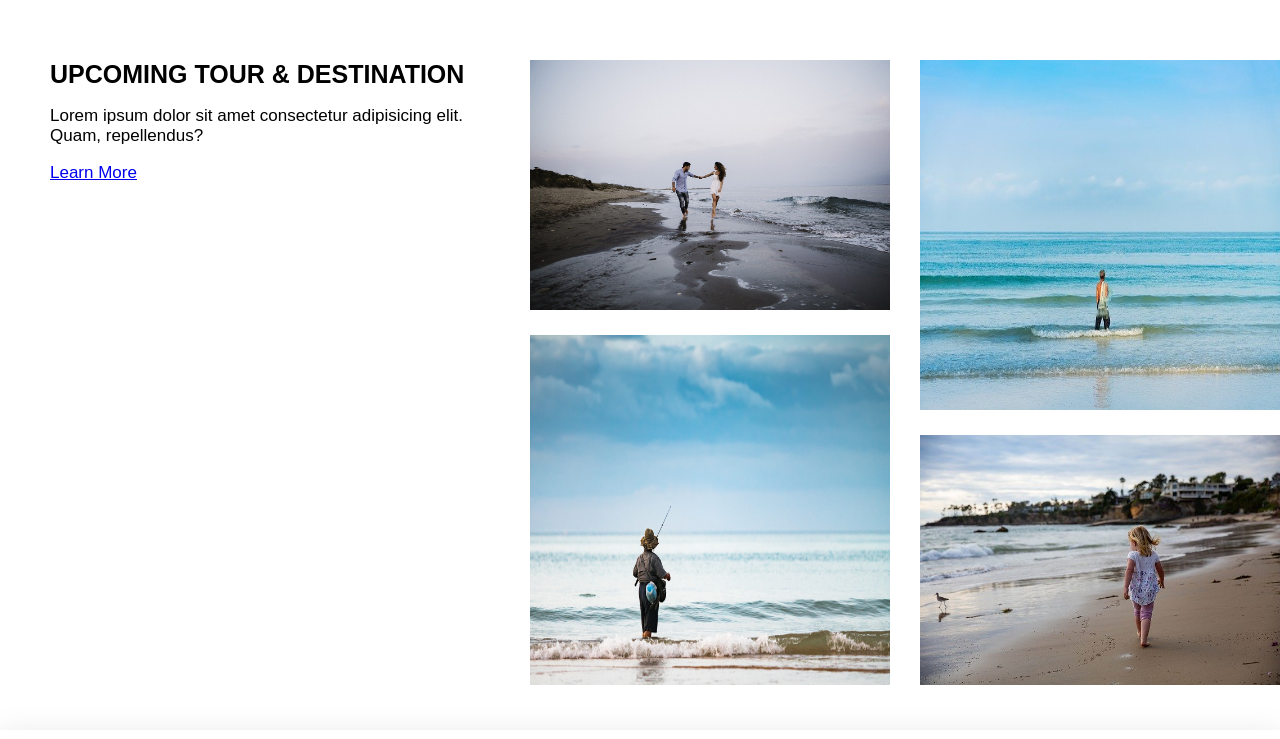
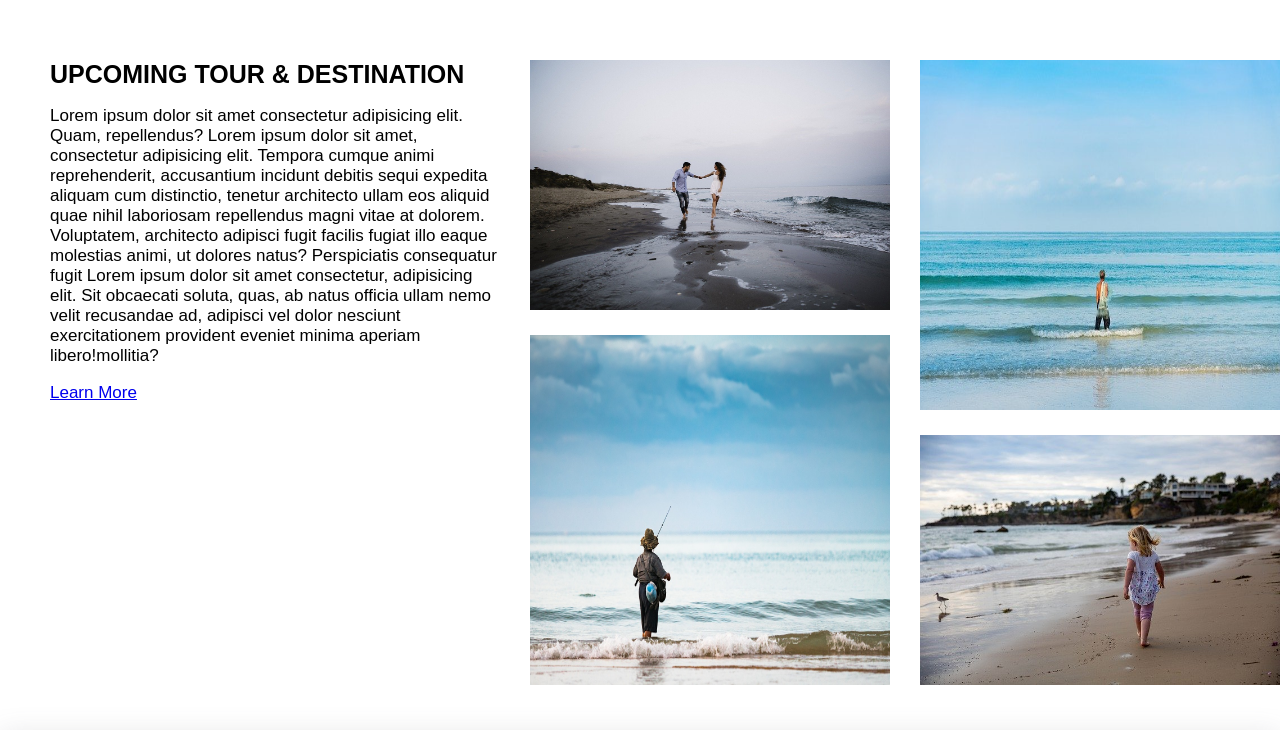
Before and after one commit to Mohan-25-oss/Adventure-, a plain HTML site: page index.html in a window 1280 px wide. Shown: the part 1799-2538 px from the top of the page. Drawn offline with Linux system fonts and the light colour scheme.

Commit message:
tour item change max width 100%

```diff
--- a/css/style.css
+++ b/css/style.css
@@ -184,7 +184,9 @@ header{
     grid-template-columns: 450px repeat(2, 1fr);
     grid-gap: 30px;
 }
-.tour-item{}
+.tour-item{
+    max-width: 100%;
+}
 .tour-item h5{
     font-size: 25px;
     margin: 0 0 0 0;
@@ -206,6 +208,7 @@ header{
 footer{
     padding: 20px;
     text-align: center;
+    color: #000000;
     box-shadow: rgba(100, 100, 111, 0.2) 0px 7px 29px 0px;
 }
 /* =======For Footer End====== */
--- a/index.html
+++ b/index.html
@@ -88,7 +88,7 @@
         <div class="tour-item">
             <h5>UPCOMING TOUR & DESTINATION</h5>
             <span></span>
-            <p>Lorem ipsum dolor sit amet consectetur adipisicing elit. Quam, repellendus?</p>
+            <p>Lorem ipsum dolor sit amet consectetur adipisicing elit. Quam, repellendus? Lorem ipsum dolor sit amet, consectetur adipisicing elit. Tempora cumque animi reprehenderit, accusantium incidunt debitis sequi expedita aliquam cum distinctio, tenetur architecto ullam eos aliquid quae nihil laboriosam repellendus magni vitae at dolorem. Voluptatem, architecto adipisci fugit facilis fugiat illo eaque molestias animi, ut dolores natus? Perspiciatis consequatur fugit Lorem ipsum dolor sit amet consectetur, adipisicing elit. Sit obcaecati soluta, quas, ab natus officia ullam nemo velit recusandae ad, adipisci vel dolor nesciunt exercitationem provident eveniet minima aperiam libero!mollitia?</p>
             <a href="#">Learn More</a>
         </div>
         <div class="tour-item">
```
